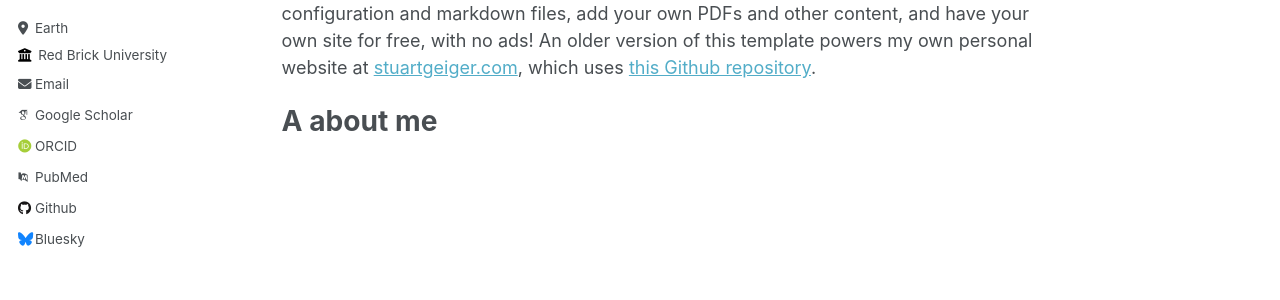
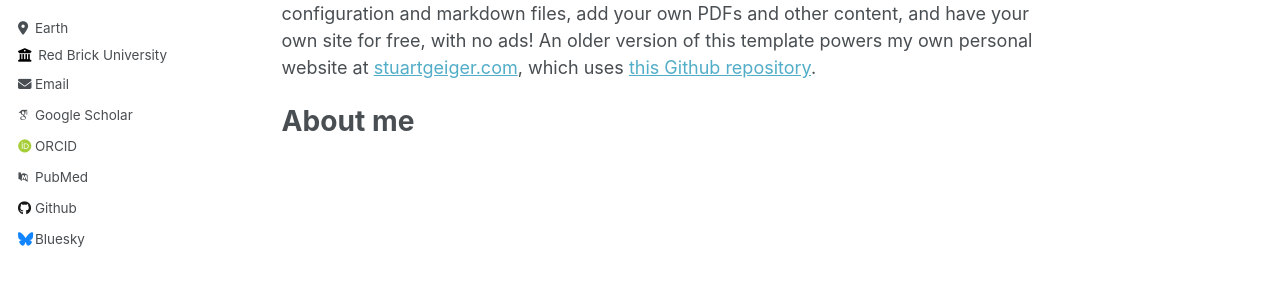
Before and after one commit to john-ssebandeke/john-ssebandeke.github.io, a Jekyll site: the page built from _pages/about.md, in a window 1280 px wide. Shown: the part 365-665 px from the top of the page. Built offline with Jekyll 4.4.1, drawn with Linux system fonts in a browser that asks for light colours; some web fonts are replaced.

```diff
--- a/_pages/about.md
+++ b/_pages/about.md
@@ -9,5 +9,5 @@ redirect_from:
 
 This is the front page of a website that is powered by the [Academic Pages template](https://github.com/academicpages/academicpages.github.io) and hosted on GitHub pages. [GitHub pages](https://pages.github.com) is a free service in which websites are built and hosted from code and data stored in a GitHub repository, automatically updating when a new commit is made to the respository. This template was forked from the [Minimal Mistakes Jekyll Theme](https://mmistakes.github.io/minimal-mistakes/) created by Michael Rose, and then extended to support the kinds of content that academics have: publications, talks, teaching, a portfolio, blog posts, and a dynamically-generated CV. You can fork [this repository](https://github.com/academicpages/academicpages.github.io) right now, modify the configuration and markdown files, add your own PDFs and other content, and have your own site for free, with no ads! An older version of this template powers my own personal website at [stuartgeiger.com](http://stuartgeiger.com), which uses [this Github repository](https://github.com/staeiou/staeiou.github.io).
 
-A about me
+About me
 ======
```
